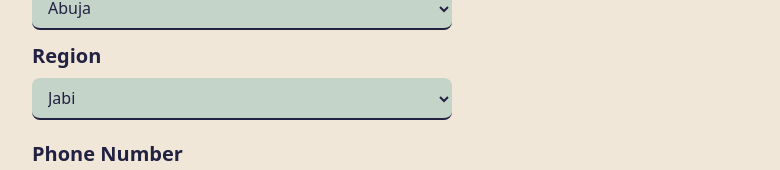
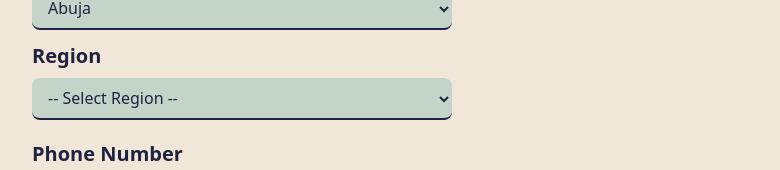
Before and after one commit to Hamidusman/FixIt, a React app: page /booking in a window 1280 px wide. Shown: the part 1108-1278 px from the top of the page, without its empty margins (148-928 px from the left). Built offline with nearby package versions, Linux system fonts and the light colour scheme; the HTML template or start-up script is replaced by a standard one.

Commit message:
pipboy mascot on successful modal

```diff
--- a/src/components/modal.tsx
+++ b/src/components/modal.tsx
@@ -73,6 +73,10 @@ const Modal: React.FC<ModalProp> = ({ handleClose, status, text}) => {
                 animate="visible"
                 exit="exit"
             >
+
+                <img src="src\assets\8e97d100673bfb291a8801734c899bda.png"
+                    alt="A Happy Pipboy"
+                    className="w-[120px] h-[120px] relative right-5"/>
                 <h1 className="text-[25px] mb-2 font-semibold">{status}</h1>
                 <p className="tex-lg">{text}</p>
                 {/*
--- a/src/pages/form.tsx
+++ b/src/pages/form.tsx
@@ -37,6 +37,11 @@ const BookingForm: React.FC = () =>{
     const [modalOpen, setModalOpen] = useState(false)
 
     const closeModal = () => setModalOpen(false)
+    const stateToRegions: { [key: string]: string[] } = {
+        Abuja: ["Jabi", "Gwarinpa", "Wuse"],
+        Kaduna: ["Kawo", "Barnawa", "Ungwan Rimi"],
+        Lagos: ["Lekki", "Ikeja", "Victoria Island"],
+    };
 
 
     const handleChange = (e: React.ChangeEvent<HTMLInputElement | HTMLTextAreaElement | HTMLSelectElement>) => {
@@ -44,6 +49,7 @@ const BookingForm: React.FC = () =>{
         setBooking((prevData) =>({
             ...prevData,
             [name]: value,
+            ...(name === "state" && { region: "" })
         }));
     };
 
@@ -151,7 +157,12 @@ const BookingForm: React.FC = () =>{
 
                     <div className="flex font-bold flex-col gap-2 my-3">
                         <p className=" text-xl">State</p>
-                        <select name="state" value={booking.state} onChange={handleChange} className="bg-accent_low font-normal px-3 py-2 rounded-lg  sm:w-[420px] p-1  border-b-dark border-b-2 focus:outline-none">
+                        <select name="state"
+                            value={booking.state}
+                            onChange={handleChange}
+                            className="bg-accent_low font-normal px-3 py-2
+                                        rounded-lg  sm:w-[420px] p-1
+                                        border-b-dark border-b-2 focus:outline-none">
                             <option value="Abuja">Abuja</option>
                             <option value="Kaduna">Kaduna</option>
                             <option value="Lagos">Lagos</option>
@@ -159,10 +170,19 @@ const BookingForm: React.FC = () =>{
                     </div>
                     <div className="flex flex-col gap-2">
                         <p className="font-bold text-xl">Region</p>
-                        <select name="region" value={booking.region} onChange={handleChange} className="bg-accent_low font-normal px-3 py-2 rounded-lg sm:w-[420px] p-1  border-b-dark border-b-2 focus:outline-none">
-                            <option value="Jabi">Jabi</option>
-                            <option value="Kawu">Kawo</option>
-                            <option value="Lekki">Lekki</option>
+                        <select name="region"
+                                value={booking.region}
+                                onChange={handleChange}
+                                className="bg-accent_low font-normal px-3 py-2 rounded-lg
+                                            sm:w-[420px] p-1 border-b-dark border-b-2
+                                            focus:outline-none">
+                                <option value="">-- Select Region --</option>
+                                {booking.state &&
+                                    stateToRegions[booking.state].map((region) => (
+                                    <option key={region} value={region}>
+                                        {region}
+                                    </option>
+                                    ))}
                         </select>
                     </div>
                 </div>
@@ -192,7 +212,7 @@ const BookingForm: React.FC = () =>{
                             <Modal
                                 handleClose={closeModal}
                                 status="Booking Successful"
-                                text="You've successfully booked for a serviceman. You will be in contact with him in due time."
+                                text="You've successfully booked for a serviceman. You will be in contact with him very soon."
                             />
                         )}
                     </AnimatePresence>
--- a/src/pages/user-dashboard.tsx
+++ b/src/pages/user-dashboard.tsx
@@ -235,7 +235,7 @@ const UserDashboard = () =>{
     return (
         <>
             <Header/>
-            <section className=" sm:px-10  pt-[15px] flex flex-col justify-center items-center lg:items-center gap-5 z-[3]">
+            <section className=" sm:px-10  pt-2 md:pt-4 flex flex-col justify-center items-center lg:items-center gap-5 z-[3]">
 
                 <div className="w-full sm:w-[550px] lg:w-[720px] h-32 -mb-20 bg-accent relative
                     rounded-b-[40px] md:rounded-t-2xl">
```
Also changed, not shown: src/assets/7ae0aa56d3fe7a0a5ac0050d5238656d.jpeg (added), src/assets/8e97d100673bfb291a8801734c899bda.png (added).
